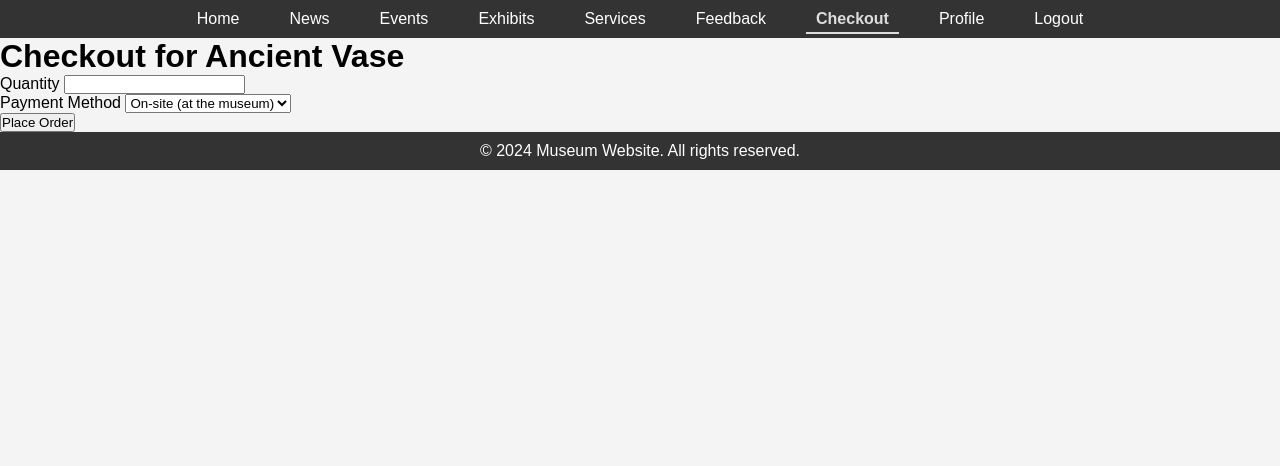
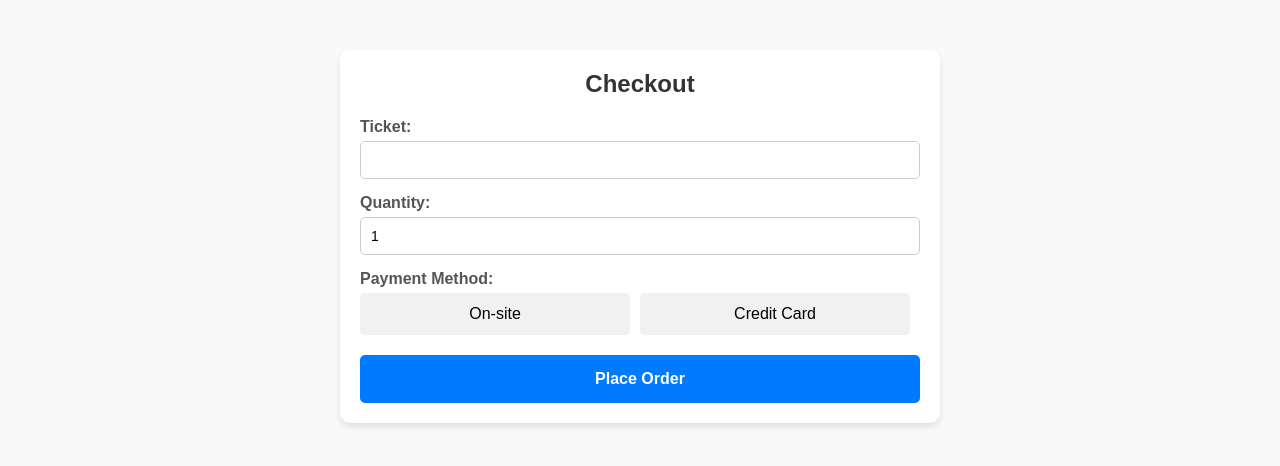
Before and after one commit to Nikoliadis/DEV5003-Nikoliadis, a Flask app: page /checkout/1 in a window 1280 px wide. Shown: the top 466 px of the page. Run offline with Flask 3, Linux system fonts and the light colour scheme; a user stored in the database is signed in.

Commit message:
Added the checkout system still need some changes to be made

```diff
--- a/server.py
+++ b/server.py
@@ -230,6 +230,40 @@
 
     return render_template('checkout.html', item=item)
 
+@app.route('/place_order', methods=['POST'])
+def place_order():
+    quantity = request.form.get('quantity')
+    payment_method = request.form.get('payment_method')
+
+    if payment_method == 'credit_card':
+        card_number = request.form.get('card_number')
+        card_owner = request.form.get('card_owner')
+        cvv = request.form.get('cvv')
+
+        if not all([card_number, card_owner, cvv]):
+            return "Missing credit card details", 400
+
+        card_owner_parts = card_owner.split()
+        if len(card_owner_parts) < 2:
+            return "Please provide both first and last name", 400
+
+        first_name = card_owner_parts[0]
+        last_name = " ".join(card_owner_parts[1:])
+
+        print(f"Processing payment for {first_name} {last_name}")
+
+    return f"Order placed successfully! Quantity: {quantity}, Payment Method: {payment_method}"
+
+@app.route('/process_checkout', methods=['POST'])
+def process_checkout():
+    # Handle the form submission here
+    payment_method = request.form.get('payment_method')
+    ticket = request.form.get('ticket')
+    quantity = request.form.get('quantity')
+    # Add logic to process payment or record data
+    return "Order placed successfully!"
+
+
 @app.route("/order_confirmation/<int:ticket_id>")
 @login_required
 def order_confirmation(ticket_id):
--- a/static/styles.css
+++ b/static/styles.css
@@ -151,3 +151,16 @@
         grid-template-columns: 1fr;
     }
 }
+
+.about-us {
+    text-align: center;
+    margin-top: 50px;
+    padding: 20px;
+    background-color: #f8f8f8;
+    border-top: 1px solid #ddd;
+}
+.about-us p {
+    margin: 0;
+    font-size: 14px;
+    color: #555;
+}
--- a/templates/base.html
+++ b/templates/base.html
@@ -6,6 +6,7 @@
     <link rel="stylesheet" href="{{ url_for('static', filename='styles.css') }}">
     <title>Museum</title>
 </head>
+
 <body>
     <nav>
         <ul>
@@ -31,8 +32,10 @@
 
     {% block content %}{% endblock %}
 
-    <footer>
+    <footer style="text-align: center; margin: 20px 0; padding: 10px; position: fixed; bottom: 0; left: 0; width: 100%; background-color: #f8f8f8; border-top: 1px solid #ddd;">
         <p>© 2024 Museum Website. All rights reserved.</p>
+        <a href="{{ url_for('about') }}"
+           style="display: inline-block; text-decoration: none; font-size: 16px; color: #fff; background-color: #007bff; padding: 10px 20px; border-radius: 5px; margin-top: 10px;">
+           About Us
+        </a>
     </footer>
-</body>
-</html>
--- a/templates/checkout.html
+++ b/templates/checkout.html
@@ -1,41 +1,170 @@
-{% extends 'base.html' %}
+<!DOCTYPE html>
+<html lang="en">
+<head>
+    <meta charset="UTF-8">
+    <meta name="viewport" content="width=device-width, initial-scale=1.0">
+    <link rel="stylesheet" href="{{ url_for('static', filename='styles.css') }}">
+    <title>Checkout</title>
+    <style>
+        body {
+            font-family: Arial, sans-serif;
+            margin: 0;
+            padding: 0;
+            background-color: #f9f9f9;
+        }
 
-{% block content %}
-<div class="container mt-4">
-    <h1>Checkout for {{ item['title'] }}</h1>
+        .checkout-container {
+            max-width: 600px;
+            margin: 50px auto;
+            background: #ffffff;
+            border-radius: 10px;
+            box-shadow: 0 4px 6px rgba(0, 0, 0, 0.1);
+            padding: 20px;
+        }
 
-    <form method="POST">
+        .checkout-header {
+            text-align: center;
+            margin-bottom: 20px;
+        }
+
+        .checkout-header h1 {
+            font-size: 24px;
+            color: #333;
+        }
+
+        .form-group {
+            margin-bottom: 15px;
+        }
+
+        .form-group label {
+            display: block;
+            font-weight: bold;
+            color: #555;
+            margin-bottom: 5px;
+        }
+
+        .form-group input,
+        .form-group select {
+            width: 100%;
+            padding: 10px;
+            font-size: 14px;
+            border: 1px solid #ccc;
+            border-radius: 5px;
+        }
+
+        .payment-methods {
+            display: flex;
+            justify-content: space-between;
+            margin-bottom: 20px;
+        }
+
+        .payment-method {
+            flex: 1;
+            margin-right: 10px;
+            text-align: center;
+            padding: 10px;
+            background: #f1f1f1;
+            border: 2px solid transparent;
+            border-radius: 5px;
+            cursor: pointer;
+            transition: all 0.3s;
+        }
+
+        .payment-method:hover {
+            border-color: #007bff;
+        }
+
+        .payment-method.active {
+            border-color: #007bff;
+            background: #e9f4ff;
+        }
+
+        .checkout-button {
+            width: 100%;
+            padding: 15px;
+            background: #007bff;
+            color: white;
+            font-size: 16px;
+            font-weight: bold;
+            border: none;
+            border-radius: 5px;
+            cursor: pointer;
+            transition: background 0.3s;
+        }
+
+        .checkout-button:hover {
+            background: #0056b3;
+        }
+    </style>
+</head>
+<body>
+    <div class="checkout-container">
+        <div class="checkout-header">
+            <h1>Checkout</h1>
+        </div>
+        <form action="{{ url_for('process_checkout') }}" method="POST">
             <div class="form-group">
-            <label for="quantity">Quantity</label>
-            <input type="number" id="quantity" name="quantity" class="form-control" min="1" required>
+                <label for="ticket">Ticket:</label>
+                <input type="text" id="ticket" name="ticket" value="{{ selected_ticket }}" readonly>
             </div>
 
             <div class="form-group">
-            <label for="payment_method">Payment Method</label>
-            <select id="payment_method" name="payment_method" class="form-control" required>
-                <option value="on_site">On-site (at the museum)</option>
-                <option value="credit_card">Credit Card</option>
-            </select>
+                <label for="quantity">Quantity:</label>
+                <input type="number" id="quantity" name="quantity" min="1" value="1" required>
             </div>
 
-        <div id="address_form" style="display:none;">
             <div class="form-group">
-                <label for="address">Shipping Address</label>
-                <textarea id="address" name="address" class="form-control" rows="4" placeholder="Enter your address" required></textarea>
+                <label for="payment-method">Payment Method:</label>
+                <div class="payment-methods">
+                    <div class="payment-method" id="onsite-payment" onclick="selectPaymentMethod('onsite')">
+                        On-site
+                    </div>
+                    <div class="payment-method" id="credit-card-payment" onclick="selectPaymentMethod('credit-card')">
+                        Credit Card
+                    </div>
+                </div>
+                <input type="hidden" name="payment_method" id="payment_method" value="onsite">
+            </div>
+
+            <div id="credit-card-info" style="display: none;">
+                <div class="form-group">
+                    <label for="card_name">Card Owner First and Last Name:</label>
+                    <input type="text" id="card_name" name="card_name" placeholder="John Doe">
+                </div>
+
+                <div class="form-group">
+                    <label for="card_number">Card Number:</label>
+                    <input type="text" id="card_number" name="card_number" placeholder="1234 5678 9012 3456">
+                </div>
+
+                <div class="form-group">
+                    <label for="cvv">CVV:</label>
+                    <input type="text" id="cvv" name="cvv" placeholder="123">
                 </div>
             </div>
 
-        <button type="submit" class="btn btn-primary mt-3">Place Order</button>
+            <button type="submit" class="checkout-button">Place Order</button>
         </form>
     </div>
 
     <script>
-    document.getElementById('payment_method').addEventListener('change', function() {
-        if (this.value == 'credit_card') {
-            document.getElementById('address_form').style.display = 'block';
+        function selectPaymentMethod(method) {
+            document.getElementById('payment_method').value = method;
+
+            const onsite = document.getElementById('onsite-payment');
+            const creditCard = document.getElementById('credit-card-payment');
+            const creditCardInfo = document.getElementById('credit-card-info');
+
+            if (method === 'onsite') {
+                onsite.classList.add('active');
+                creditCard.classList.remove('active');
+                creditCardInfo.style.display = 'none';
             } else {
-            document.getElementById('address_form').style.display = 'none';
+                onsite.classList.remove('active');
+                creditCard.classList.add('active');
+                creditCardInfo.style.display = 'block';
             }
-    });
+        }
     </script>
-{% endblock %}
+</body>
+</html>
```
Also changed, not shown: templates/about.html (+37 -8 lines). Lines whose indentation alone changed are shown as unchanged.
